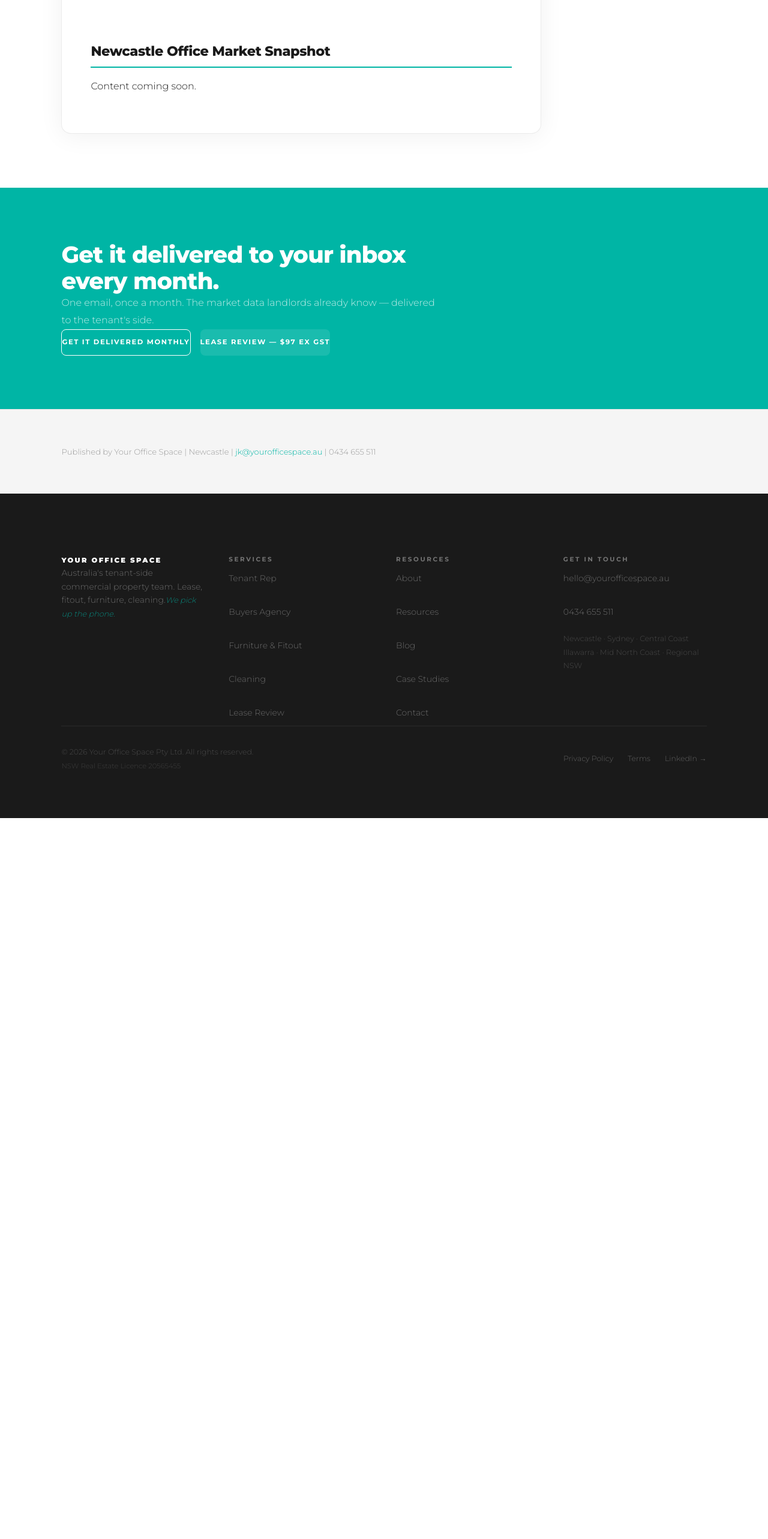
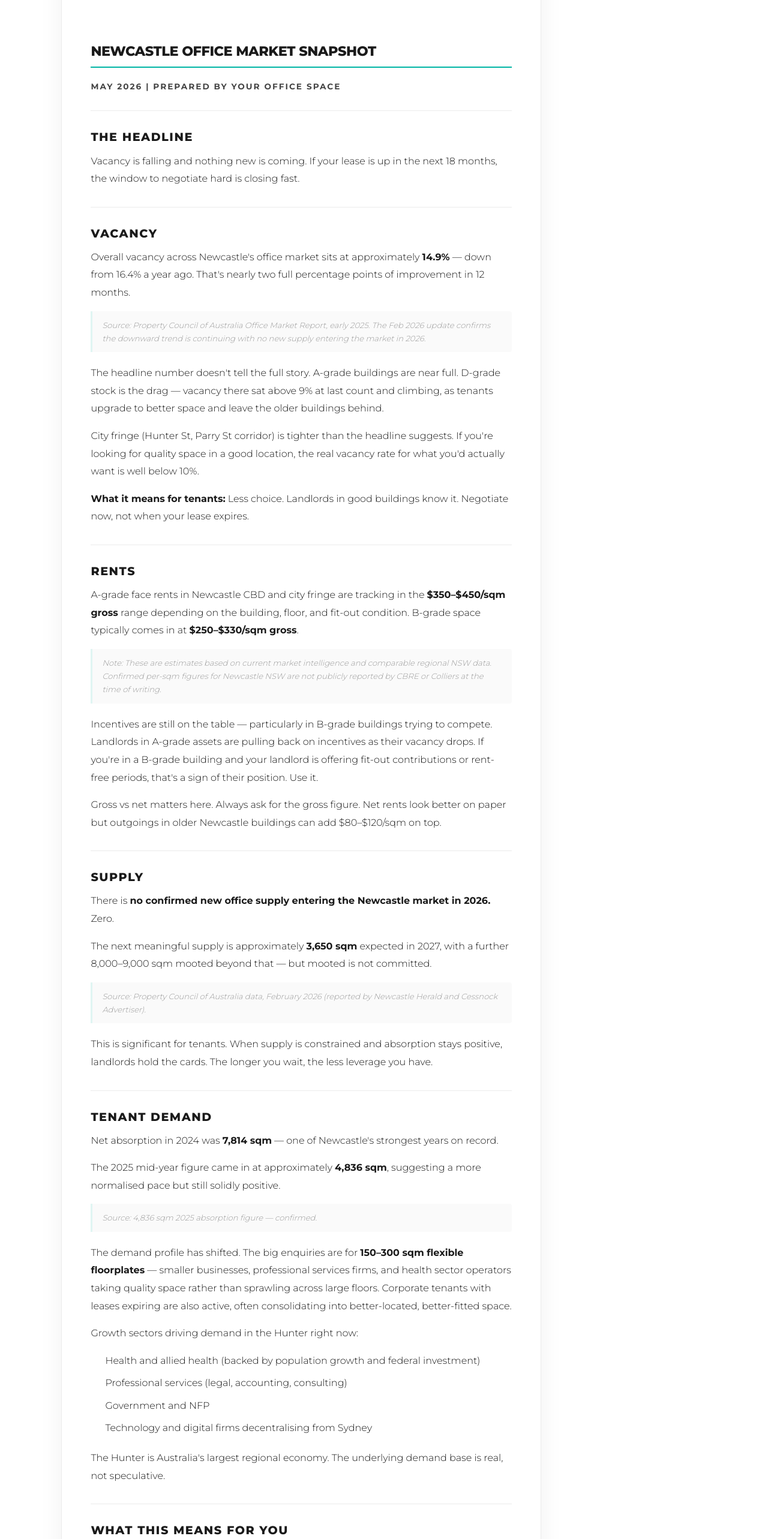
Before and after one commit to yossy-jk/yos-website, a Next.js app: page /market-snapshot in a window 1280 px wide. Shown: the part 1320-3886 px from the top of the page at 60% size. Before the commit the page ends 2684 px from the top, so only its background shows below. Built offline with nearby package versions, Linux system fonts and the light colour scheme; no server answers.

Commit message:
Fix: copy snapshot MD into project src/content for Vercel deploy

```diff
--- a/src/app/market-snapshot/page.tsx
+++ b/src/app/market-snapshot/page.tsx
@@ -28,7 +28,8 @@ export default function MarketSnapshotPage() {
   try {
     const mdPath = path.join(
       process.cwd(),
-      '..',
+      'src',
+      'content',
       'market-snapshot',
       'newcastle-office-snapshot-may-2026.md'
     )
--- /dev/null
+++ b/src/content/market-snapshot/newcastle-office-snapshot-may-2026.md
@@ -0,0 +1,98 @@
+# NEWCASTLE OFFICE MARKET SNAPSHOT
+### May 2026 | Prepared by Your Office Space
+
+---
+
+## THE HEADLINE
+
+Vacancy is falling and nothing new is coming. If your lease is up in the next 18 months, the window to negotiate hard is closing fast.
+
+---
+
+## VACANCY
+
+Overall vacancy across Newcastle's office market sits at approximately **14.9%** — down from 16.4% a year ago. That's nearly two full percentage points of improvement in 12 months.
+
+*Source: Property Council of Australia Office Market Report, early 2025. The Feb 2026 update confirms the downward trend is continuing with no new supply entering the market in 2026.*
+
+The headline number doesn't tell the full story. A-grade buildings are near full. D-grade stock is the drag — vacancy there sat above 9% at last count and climbing, as tenants upgrade to better space and leave the older buildings behind.
+
+City fringe (Hunter St, Parry St corridor) is tighter than the headline suggests. If you're looking for quality space in a good location, the real vacancy rate for what you'd actually want is well below 10%.
+
+**What it means for tenants:** Less choice. Landlords in good buildings know it. Negotiate now, not when your lease expires.
+
+---
+
+## RENTS
+
+A-grade face rents in Newcastle CBD and city fringe are tracking in the **$350–$450/sqm gross** range depending on the building, floor, and fit-out condition. B-grade space typically comes in at **$250–$330/sqm gross**.
+
+*Note: These are estimates based on current market intelligence and comparable regional NSW data. Confirmed per-sqm figures for Newcastle NSW are not publicly reported by CBRE or Colliers at the time of writing.*
+
+Incentives are still on the table — particularly in B-grade buildings trying to compete. Landlords in A-grade assets are pulling back on incentives as their vacancy drops. If you're in a B-grade building and your landlord is offering fit-out contributions or rent-free periods, that's a sign of their position. Use it.
+
+Gross vs net matters here. Always ask for the gross figure. Net rents look better on paper but outgoings in older Newcastle buildings can add $80–$120/sqm on top.
+
+---
+
+## SUPPLY
+
+There is **no confirmed new office supply entering the Newcastle market in 2026.** Zero.
+
+The next meaningful supply is approximately **3,650 sqm** expected in 2027, with a further 8,000–9,000 sqm mooted beyond that — but mooted is not committed.
+
+*Source: Property Council of Australia data, February 2026 (reported by Newcastle Herald and Cessnock Advertiser).*
+
+This is significant for tenants. When supply is constrained and absorption stays positive, landlords hold the cards. The longer you wait, the less leverage you have.
+
+---
+
+## TENANT DEMAND
+
+Net absorption in 2024 was **7,814 sqm** — one of Newcastle's strongest years on record.
+
+The 2025 mid-year figure came in at approximately **4,836 sqm**, suggesting a more normalised pace but still solidly positive.
+
+*Source: 4,836 sqm 2025 absorption figure — confirmed.*
+
+The demand profile has shifted. The big enquiries are for **150–300 sqm flexible floorplates** — smaller businesses, professional services firms, and health sector operators taking quality space rather than sprawling across large floors. Corporate tenants with leases expiring are also active, often consolidating into better-located, better-fitted space.
+
+Growth sectors driving demand in the Hunter right now:
+- Health and allied health (backed by population growth and federal investment)
+- Professional services (legal, accounting, consulting)
+- Government and NFP
+- Technology and digital firms decentralising from Sydney
+
+The Hunter is Australia's largest regional economy. The underlying demand base is real, not speculative.
+
+---
+
+## WHAT THIS MEANS FOR YOU
+
+- **If your lease expires in the next 12–18 months, start now.** The options available today will not be there when you actually need to move. Landlords know what's coming on supply. You should too.
+
+- **Don't assume your current rent is market.** Many Newcastle businesses haven't benchmarked their lease in years. A rent review or market comparison could save you $20,000–$50,000+ over a lease term.
+
+- **The incentive window is narrowing.** Fit-out contributions and rent-free periods are still achievable — but mainly in B-grade or secondary stock. In A-grade buildings, the deals are getting tighter. If you want leverage, act before vacancy tightens further.
+
+---
+
+## MARKET INTELLIGENCE NOTE
+
+Landlords in Newcastle's better buildings are aware that nothing new is coming in 2026. They are in no rush. If you walk in without a tenant rep or a competing option, you will pay more than you need to.
+
+---
+
+*Data sources: Property Council of Australia Office Market Report (Feb 2025, Feb 2026); Newcastle Herald; Cessnock Advertiser; Movable.com.au commercial market analysis (Dec 2025). Rent per sqm figures are estimates based on regional market intelligence — not independently verified by a registered valuer. Treat as a guide only.*
+
+---
+
+**FREE LEASE REVIEW — $97 ex GST. 24-hour turnaround.**
+If your lease is coming up in the next 12 months, get it reviewed before you sign anything.
+yourofficespace.au/lease-intel
+
+**Need a tenant rep? We negotiate on your side.**
+yourofficespace.au/tenant-rep
+
+---
+Your Office Space | Newcastle | jk@yourofficespace.au | 0434 655 511
```
